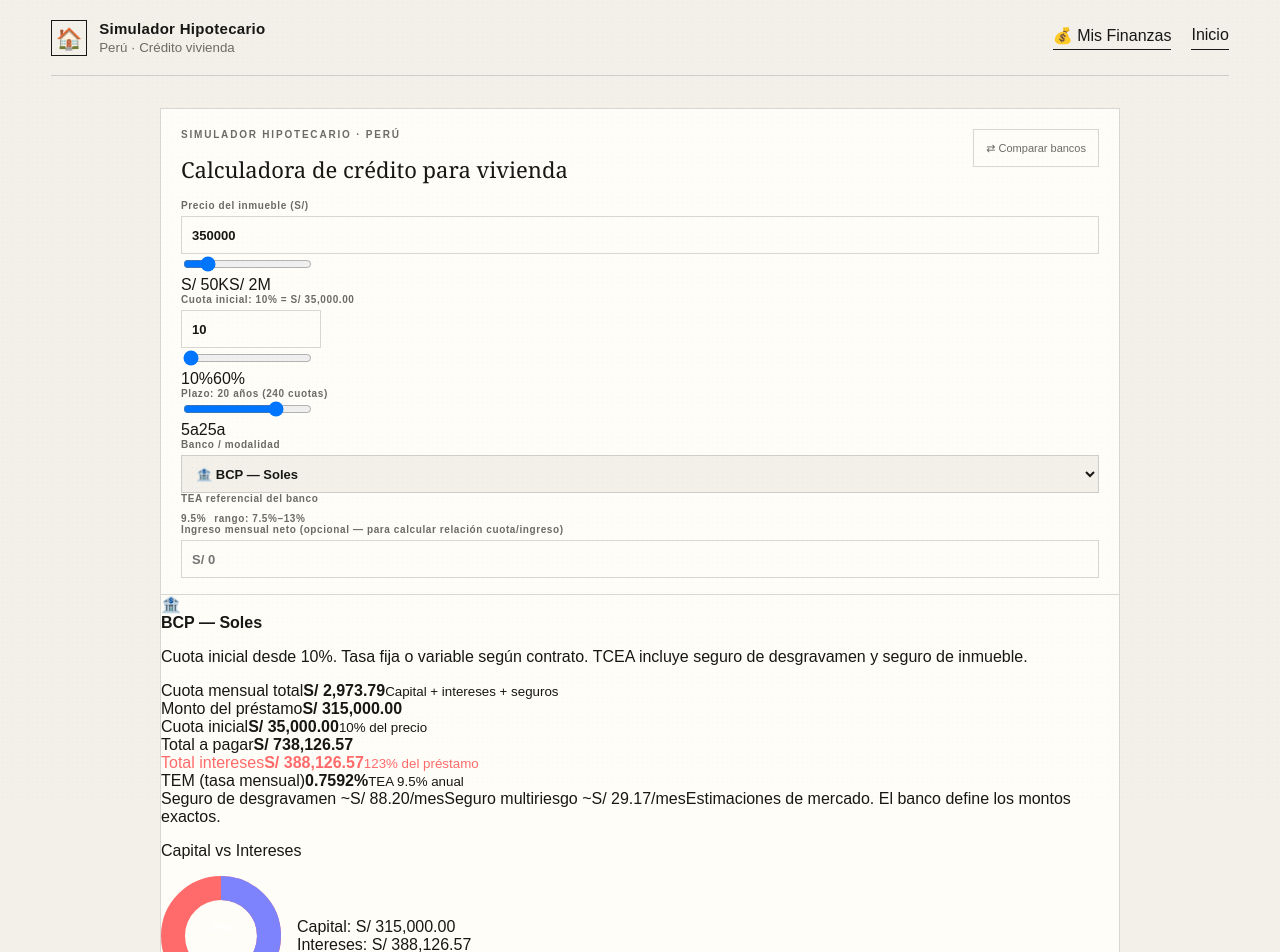
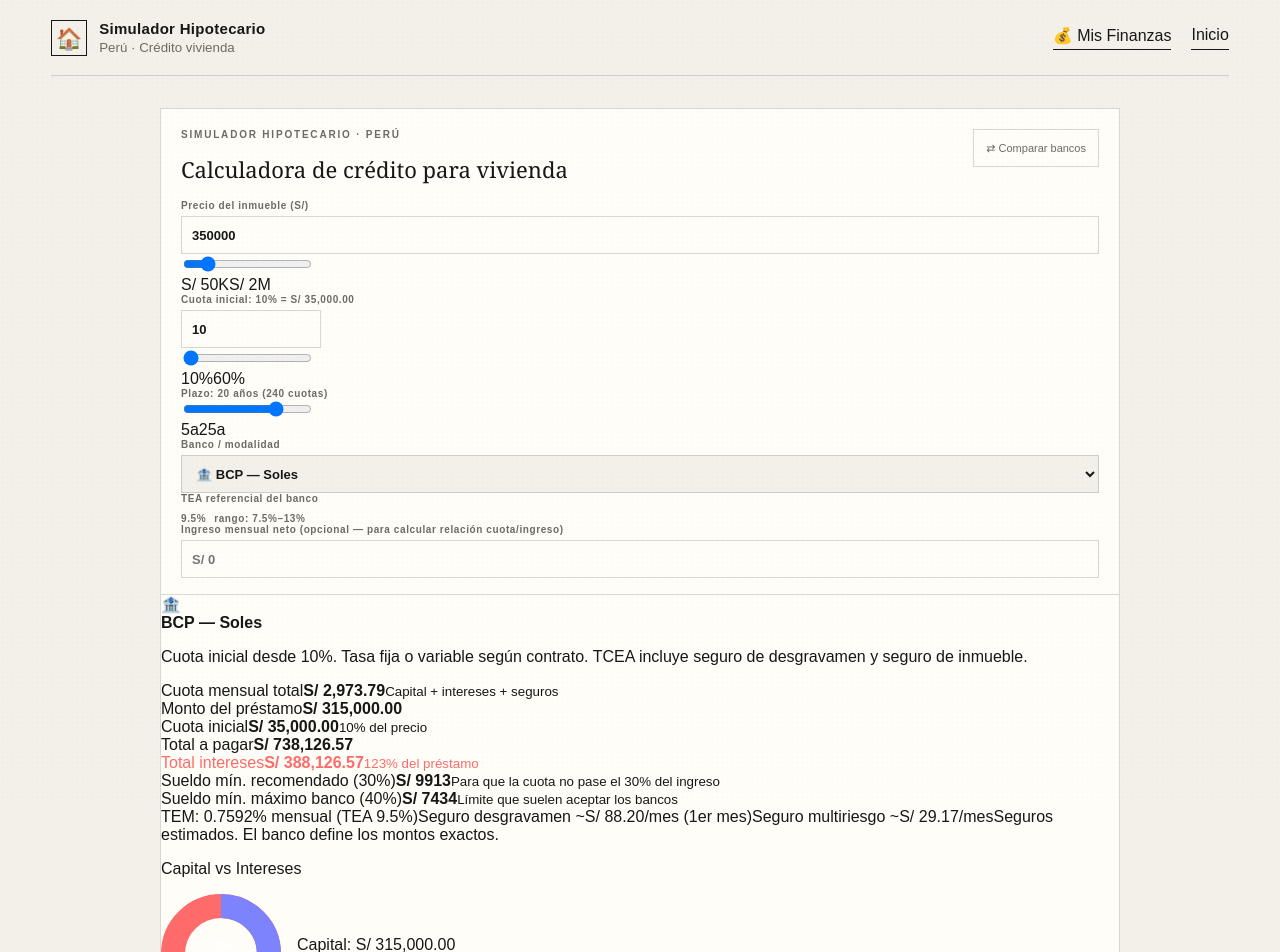
Before and after one commit to miguelate478-pixel/Ferreteria-fix, a Next.js app in the folder apps/web/: page /hipoteca in a window 1280 px wide. Shown: the top 952 px of the page. Built offline with nearby package versions, Linux system fonts and the light colour scheme.

Commit message:
feat: agregar sueldo minimo recomendado como KPI visible, TEM en detalle, mejora vs Decateca

```diff
--- a/apps/web/app/finanzas/finanzas.css
+++ b/apps/web/app/finanzas/finanzas.css
@@ -914,7 +914,7 @@
 
 .fd-hipot-kpis {
   display: grid;
-  grid-template-columns: 2fr repeat(5, 1fr);
+  grid-template-columns: 2fr repeat(6, 1fr);
   gap: 1px;
   background: var(--fd-border);
   border: 1px solid var(--fd-border);
--- a/apps/web/components/finanzas/SimuladorHipotecario.tsx
+++ b/apps/web/components/finanzas/SimuladorHipotecario.tsx
@@ -571,18 +571,24 @@ export function SimuladorHipotecario() {
                 <small>{((resultado.totalIntereses / resultado.prestamo) * 100).toFixed(0)}% del préstamo</small>
               </div>
               <div className="fd-hipot-kpi">
-                <span>TEM (tasa mensual)</span>
-                <strong>{resultado.tcem.toFixed(4)}%</strong>
-                <small>TEA {tea}% anual</small>
+                <span>Sueldo mín. recomendado (30%)</span>
+                <strong>S/ {(resultado.cuotaTotal / 0.30).toFixed(0)}</strong>
+                <small>Para que la cuota no pase el 30% del ingreso</small>
+              </div>
+              <div className="fd-hipot-kpi">
+                <span>Sueldo mín. máximo banco (40%)</span>
+                <strong>S/ {(resultado.cuotaTotal / 0.40).toFixed(0)}</strong>
+                <small>Límite que suelen aceptar los bancos</small>
               </div>
             </div>
 
             {/* Seguros */}
             {banco.seguros && (
               <div className="fd-seguros-row">
-                <span>Seguro de desgravamen ~{fmt(resultado.seguroDesgravamen, sym)}/mes</span>
+                <span>TEM: {resultado.tcem.toFixed(4)}% mensual (TEA {tea}%)</span>
+                <span>Seguro desgravamen ~{fmt(resultado.seguroDesgravamen, sym)}/mes (1er mes)</span>
                 <span>Seguro multiriesgo ~{fmt(resultado.seguroInmueble, sym)}/mes</span>
-                <span className="fd-seguros-nota">Estimaciones de mercado. El banco define los montos exactos.</span>
+                <span className="fd-seguros-nota">Seguros estimados. El banco define los montos exactos.</span>
               </div>
             )}
 
```
Also changed, not shown: 1 other file (tests, documents, lock files or other folders).
